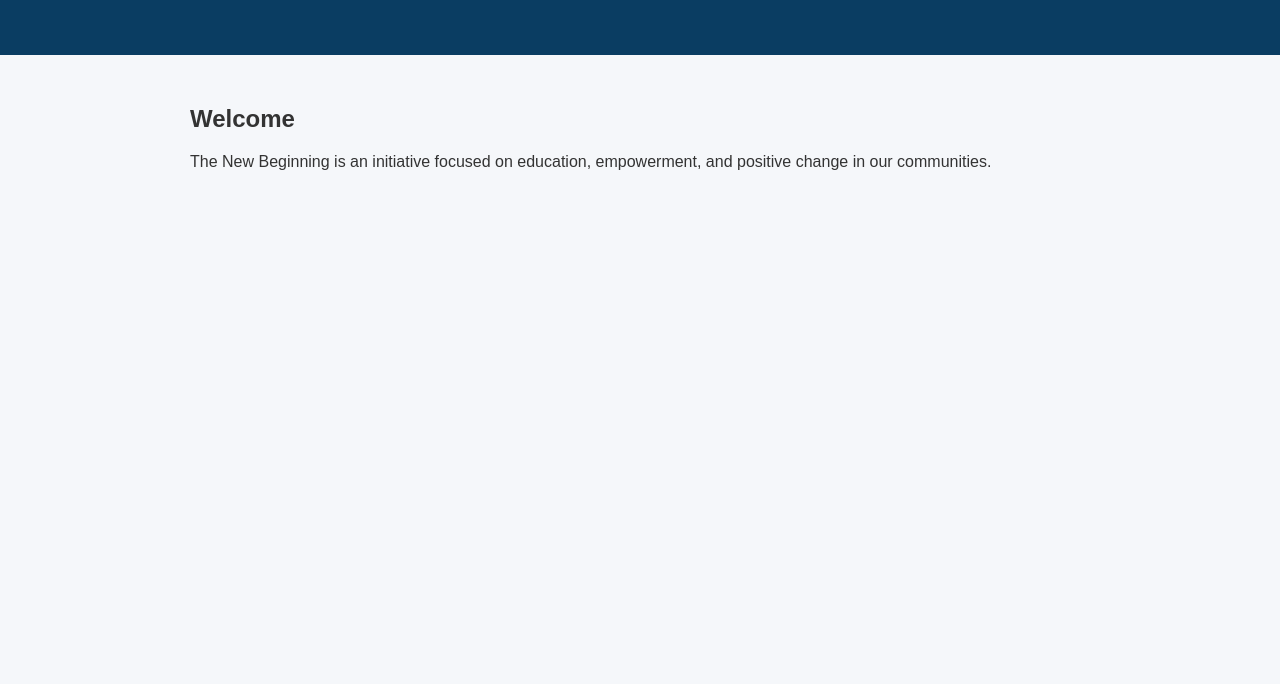
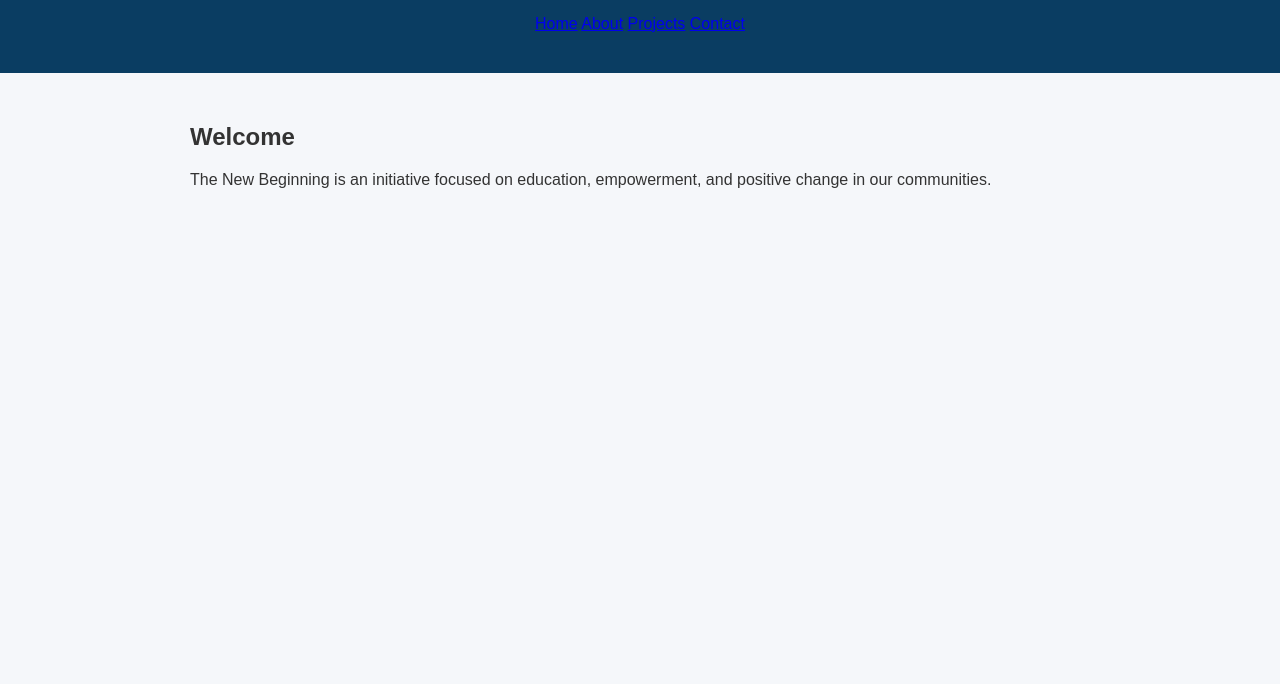
Before and after one commit to ndongson2026/thenewbeginning, a plain HTML site: page index.html in a window 1280 px wide. Shown: the part 116-800 px from the top of the page. Drawn offline with Linux system fonts and the light colour scheme.

Commit message:
Update index.html

```diff
--- a/index.html
+++ b/index.html
@@ -7,7 +7,14 @@
 <body>
   <header>
     <h1>The New Beginning</h1>
-    <p>Hope • Education • Community</p>
+  <p>Hope • Education • Community</p>
+
+  <nav>
+    <a href="#">Home</a>
+    <a href="#">About</a>
+    <a href="#">Projects</a>
+    <a href="#">Contact</a>
+  </nav>
   </header>
 
   <section>
```
